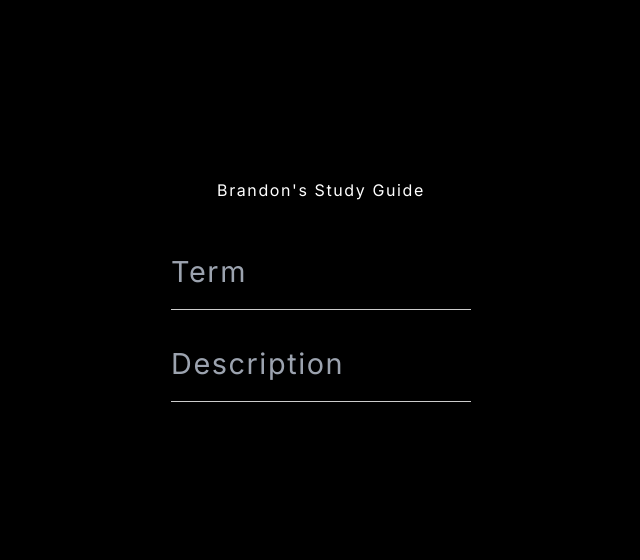
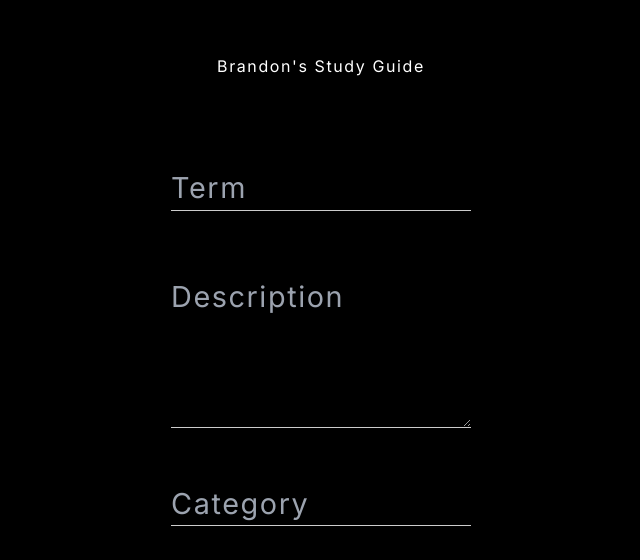
Before and after one commit to bmaggiano/study-sheet, a Next.js app: page / in a window 1280 px wide. Shown: the part 102-662 px from the top of the page, without its empty margins (319-959 px from the left). Built offline with nearby package versions, Linux system fonts and the light colour scheme.

Commit message:
added category to form with a few pre built option values

```diff
--- a/src/app/globals.css
+++ b/src/app/globals.css
@@ -19,18 +19,36 @@ gap: 2rem;
 .input-box {
 position: relative;
 width: 300px;
-padding-bottom: 1rem;
+padding: 1rem 0;
 }
 
 .term-input {
 width: 100%;
-padding: 1rem 0;
+padding-top: 1rem;
 border: none;
 border-bottom: .1rem solid #ccc;
+/* border: .1rem solid #ccc; */
 outline: none;
 background: transparent;
 color: #fff;
 font-size: 1.8rem;
+}
+
+.text-area {
+  font-size: 1rem;
+}
+
+/* .term-label {
+  position: absolute;
+  left: 0;
+  padding: 10px 5px;
+  color: white;
+  font-size: 1.4rem;
+} */
+
+.term-input::placeholder {
+  padding: 1rem 0;
+  font-size: 1.8rem;
 }
 
 .term-input:focus::placeholder {
--- a/src/app/page.tsx
+++ b/src/app/page.tsx
@@ -7,7 +7,7 @@ export default function Home() {
 
       <form>
         <div className="input-box">
-          <label htmlFor="term-label"></label>
+          <label htmlFor="term-label">Term</label>
           <input
             type="text"
             className="term-input"
@@ -16,15 +16,30 @@ export default function Home() {
           />
         </div>
 
-        <div className="input-box">
+        <div className="input-box area">
           <label htmlFor="term-label"></label>
-          <input
-            type="text"
-            className="term-input"
+          <textarea
+            // type="text-area"
+            className="term-input text-area"
+            rows={7}
             required
             placeholder="Description"
           />
         </div>
+
+        <div className="input-box">
+        <label htmlFor="term-label"></label>
+        <input className="term-input" list="categories" name="browser" placeholder="Category"/>
+          <datalist id="categories">
+            <option value="Javascript"></option>
+            <option value="VSCODE"></option>
+            <option value="NextJs"></option>
+            <option value="Node"></option>
+            <option value="General Terms"></option>
+          </datalist>
+
+        </div>
+
       </form>
     </>
   );
```
